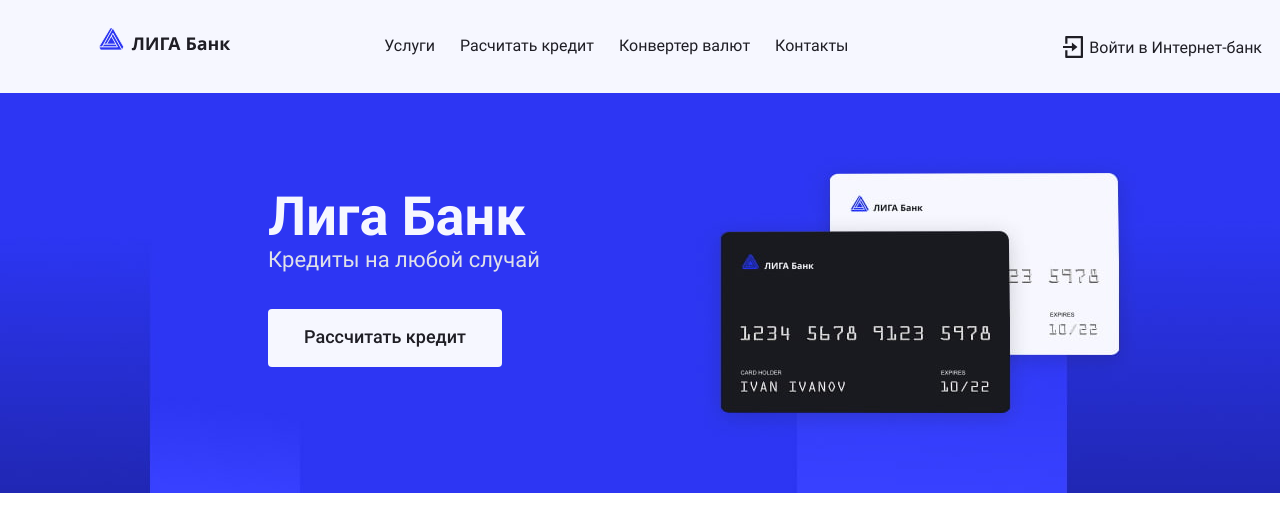
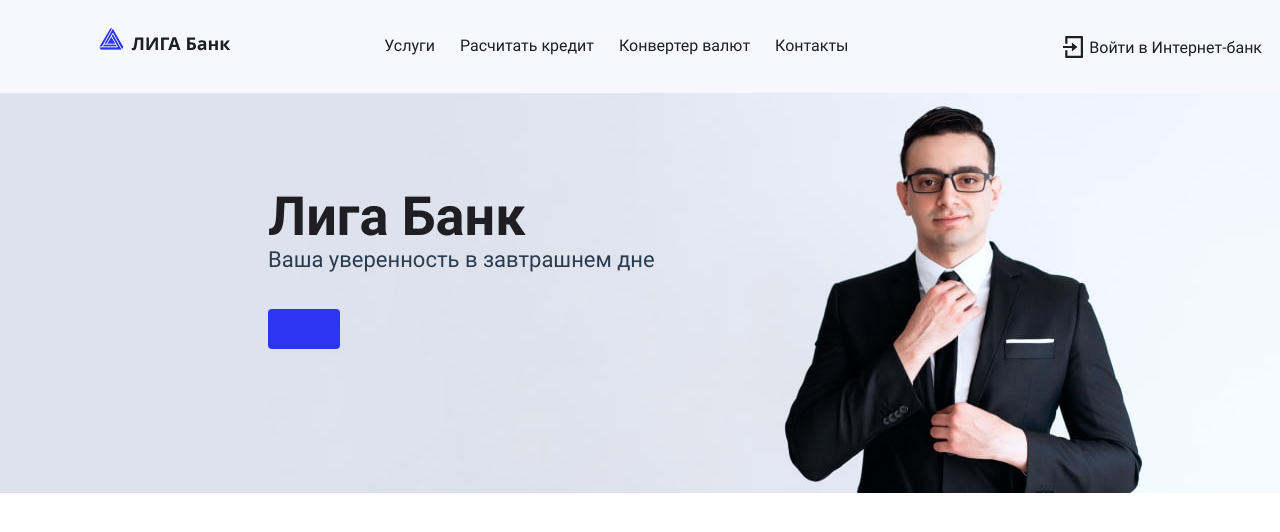
Before and after one commit to mantuok/liga-bank, a React (Create React App) app: page / in a window 1280 px wide. Shown: the top 532 px of the page. Built offline with nearby package versions, Linux system fonts and the light colour scheme; a web font is replaced by a local one.

Commit message:
slider changing

```diff
--- a/src/components/promo-slide/promo-slide.jsx
+++ b/src/components/promo-slide/promo-slide.jsx
@@ -1,14 +1,20 @@
 import React from 'react';
+import {Link} from 'react-router-dom';
 
 const PromoSlide = (props) => {
-  const {heading, image, description, style, link, directTo} = props;
+  const {promo} = props;
+  const {heading, image, alt, description, style, link, directTo} = promo;
+
+  const getElementClass = (element) => {
+    return (`${element} ${element + `--` + style}`)
+  }
 
   return (
     <div className="promo__container">
-      <h1 className="promo__header">{heading}</h1>
-      <p className="promo__description">{description}</p>
-      <Link className="promo__link" to={directTo}>{link}</Link>
-      <img className="promo__cards-image" src={image} alt={alt} width="1366" height="400" />
+      <h1 className={getElementClass(`promo__header`)}>{heading}</h1>
+      <p className={getElementClass(`promo__description`)}>{description}</p>
+      <Link className={getElementClass(`promo__link`)} to={directTo}>{link}</Link>
+      <img className={getElementClass(`promo__image`)} src={image} alt={alt} width="1366" height="400" />
     </div>
   )
 }
--- a/src/components/promo/promo.jsx
+++ b/src/components/promo/promo.jsx
@@ -1,35 +1,42 @@
 import React, {useEffect, useState} from 'react';
 import {useSelector} from 'react-redux';
-import {Link} from 'react-router-dom';
 import {slideInterval} from '../../const';
+import PromoSlide from '../promo-slide/promo-slide';
 
 const Promo = () => {
   const promos = useSelector((state) => state.promos);
+  const promosMaxIndex = promos.length - 1;
+  const initialPromoIndex = 0;
 
   const [activeSlidePromo, setActiveSlidePromo] = useState({
-    id: promos[0].id
+    elementIndex: initialPromoIndex
   });
 
   useEffect(() => {
     const interval = setInterval(() => {
-      renderPromoSlide()
-    }, slideInterval)
-  }, []);
-
-  const renderPromoSlide = () => {
-
-  }
+      changeActivePromoSlide()
+    }, slideInterval);
+    return () => clearInterval(interval);
+  });
 
 
+  const changeActivePromoSlide = () => {
+    if (activeSlidePromo.elementIndex < promosMaxIndex) {
+      setActiveSlidePromo({
+        ...activeSlidePromo,
+        elementIndex: activeSlidePromo.elementIndex + 1
+      })
+    } else if (activeSlidePromo.elementIndex === promosMaxIndex) {
+      setActiveSlidePromo({
+        ...activeSlidePromo,
+        elementIndex: initialPromoIndex
+      })
+    }
+  }
 
   return (
     <section className="main__promo promo">
-      <div className="promo__container">
-        <h1 className="promo__header">Лига Банк</h1>
-        <p className="promo__description">Кредиты на любой случай</p>
-        <Link className="promo__link" to="/page-not-found">Рассчитать кредит</Link>
-        <img className="promo__cards-image" src="../img/cards-desktop.jpg" alt="Пример карт банка" width="1366" height="400" />
-      </div>
+      <PromoSlide promo={promos[activeSlidePromo.elementIndex]} />
     </section>
   )
 }
--- a/src/sass/blocks/promo.scss
+++ b/src/sass/blocks/promo.scss
@@ -25,16 +25,31 @@
 
   font-size: 54px;
   font-weight: 700;
-  color: var(--basic);
 
   z-index: 1;
+
+  &--basic {
+    color: var(--basic);
+  }
+
+  &--contrast {
+    color: var(--font-basic);
+  }
 }
 
-.promo__cards-image {
+.promo__image {
   position: absolute;
 
   top: 0;
   left: 0;
+
+  &--basic {
+    background-color: var(--basic-contrast);
+  }
+
+  &--contrast {
+    background-color: var(--font-light);
+  }
 }
 
 .promo__description {
@@ -42,9 +57,16 @@
   margin-bottom: 40px;
 
   font-size: 22px;
-  color: var(--font-light);
 
   z-index: 1;
+
+  &--basic {
+    color: var(--font-light);
+  }
+
+  &--contrast {
+    color: var(--font-dark);
+  }
 }
 
 .promo__link {
@@ -58,7 +80,13 @@
 
   text-decoration: none;
 
-  @include button-basic-style;
+  z-index: 1;
 
-  z-index: 1;
+  &--basic {
+    @include button-basic-style;
+  }
+
+  &--contrast {
+    @include button-contrast-style;
+  }
 }
--- a/src/sass/utils/colors.scss
+++ b/src/sass/utils/colors.scss
@@ -2,6 +2,7 @@
   --font-basic: #1f1e25;
   --font-additional: #707c87;
   --font-light: #e0e1ea;
+  --font-dark: #2B3C4F;
   --basic: #f6f7ff;
   --background-basic: #ffffff;
   --basic-contrast: #2c36f2;
```
